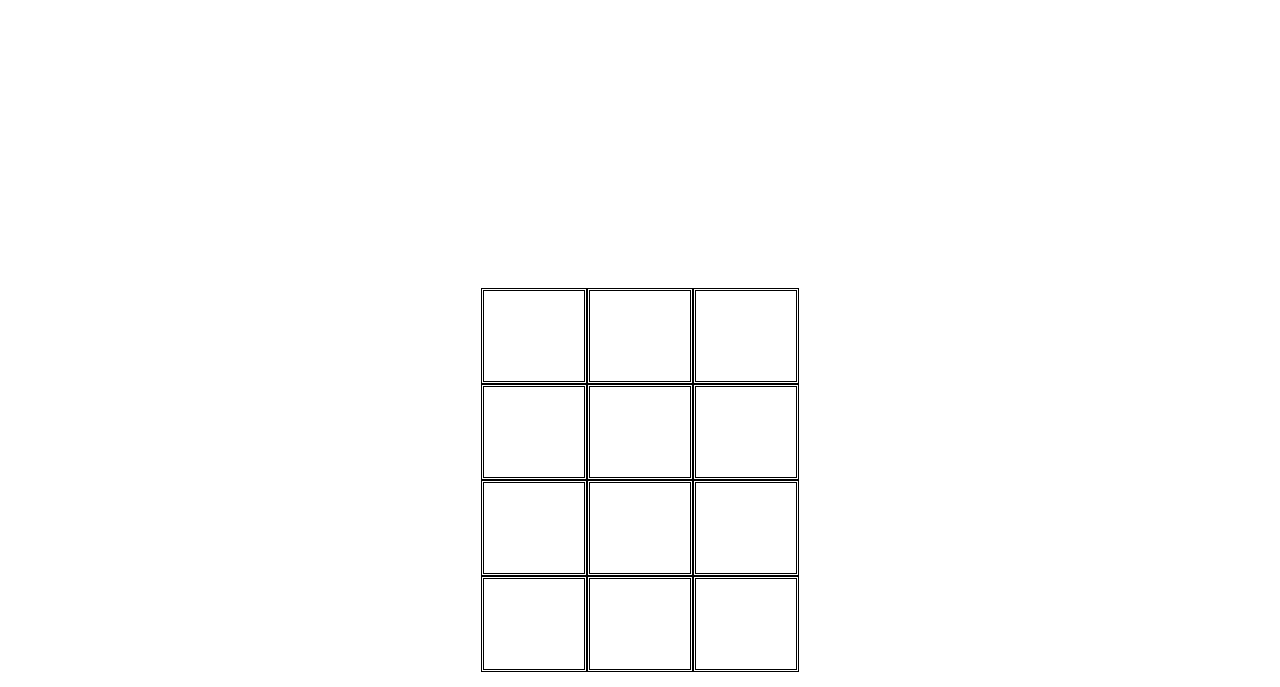
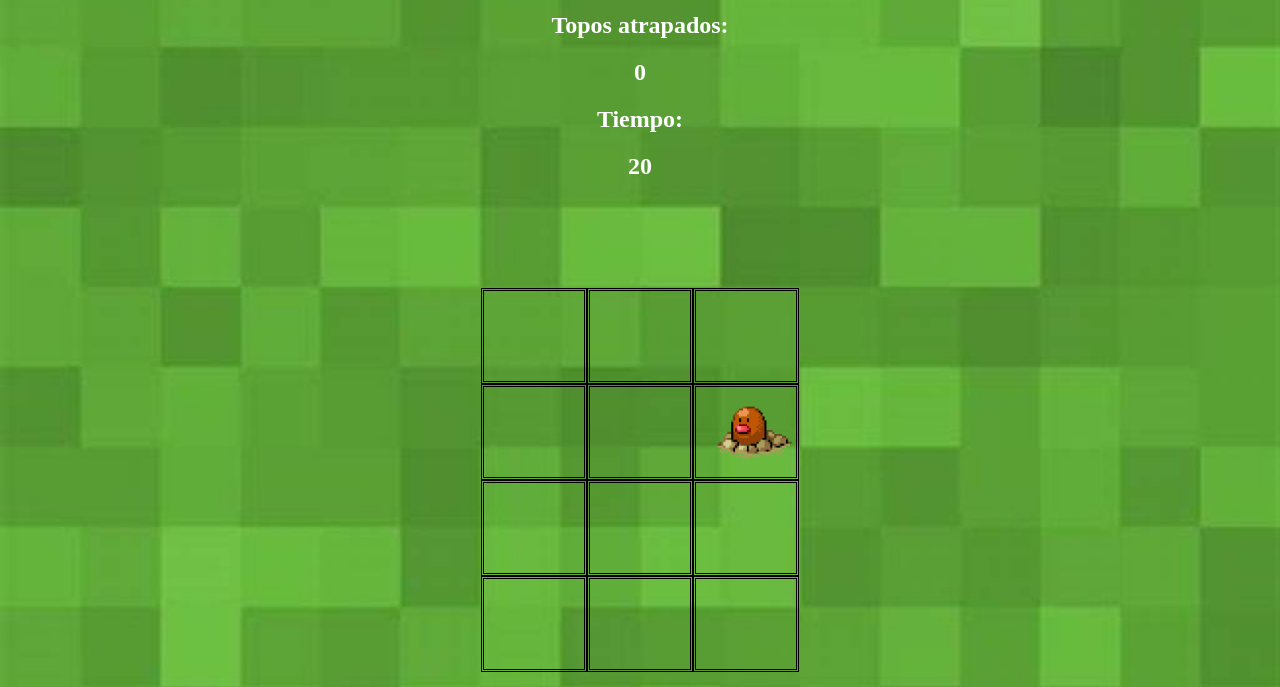
Before and after one commit to BrunoGClimaco/Unidad-2, a plain HTML site: page Trabajos Unidad 2/3 Topo/index.html in a window 1280 px wide. Shown: the part 113-800 px from the top of the page. Drawn offline with Linux system fonts and the light colour scheme.

Commit message:
Update style.css

```diff
--- a/Trabajos Unidad 2/3 Topo/style.css
+++ b/Trabajos Unidad 2/3 Topo/style.css
@@ -1,5 +1,5 @@
 body {
-    background-image: url("img/fondo.jpg");
+    background-image: url("img/fondo.png");
     background-size: cover;
   }
 
@@ -40,7 +40,7 @@ body {
   }
 
   .topo {
-    background-image: url("img/topo.jpg");
+    background-image: url("img/topo.png");
     background-size: cover;
   }
   .topo.hover{
```
